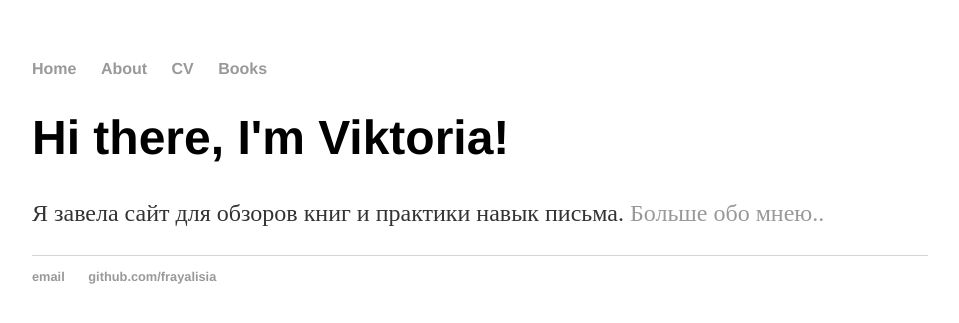
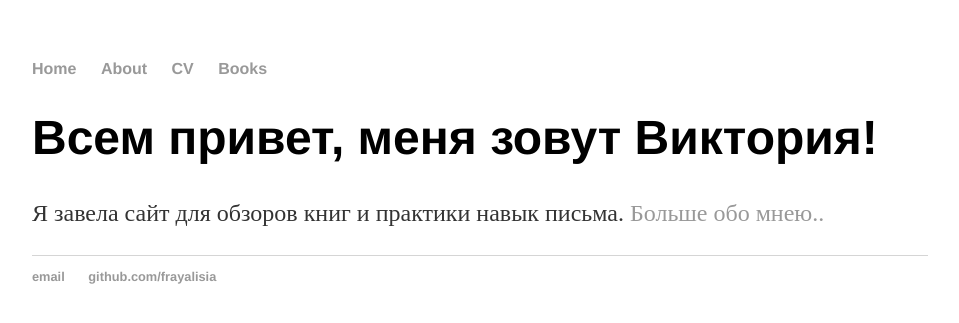
Before and after one commit to frayalisia/frayalisia.github.io, a Jekyll site: the page built from index.html, in a window 1280 px wide. Shown: the top 323 px of the page, without its empty margins (160-1119 px from the left). Built offline with Jekyll 4.4.1, drawn with Linux system fonts in a browser that asks for light colours.

Commit message:
Update index.html

```diff
--- a/index.html
+++ b/index.html
@@ -1,30 +1,8 @@
-<!DOCTYPE html>
-<html>
-	<head>
-		<title>Tsygankova Viktoria</title>
-		<!-- link to main stylesheet -->
-		<link rel="stylesheet" type="text/css" href="/css/main.css">
-	</head>
-	<body>
-		<nav>
-    		<ul>
-        		<li><a href="/">Home</a></li>
-	        	<li><a href="/about">About</a></li>
-        		<li><a href="/cv">CV</a></li>
-        		<li><a href="/blog">Books</a></li>
-    		</ul>
-		</nav>
-		<div class="container">
-    		<div class="blurb">
-        		<h1>Hi there, I'm Viktoria!</h1>
-				<p>Я завела сайт для обзоров книг и практики навык письма. <a href="/about">Больше обо мнею..</a></p>
-    		</div><!-- /.blurb -->
-		</div><!-- /.container -->
-		<footer>
-    		<ul>
-        		<li><a href="mailto:frayalisia@gmail.com">email</a></li>
-        		<li><a href="https://github.com/frayalisia">github.com/frayalisia</a></li>
-			</ul>
-		</footer>
-	</body>
-</html>
+---
+layout: default
+title: Приветствие
+---
+<div class="blurb">
+  <h1>Всем привет, меня зовут Виктория!</h1>
+  <p>Я завела сайт для обзоров книг и практики навык письма. <a href="/about">Больше обо мнею..</a></p>
+</div><!-- /.blurb -->
```
